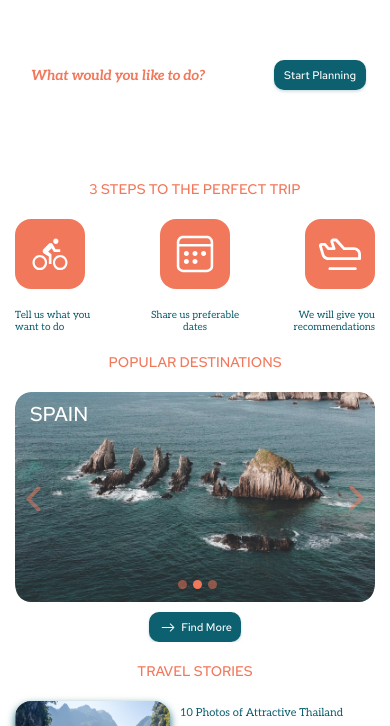
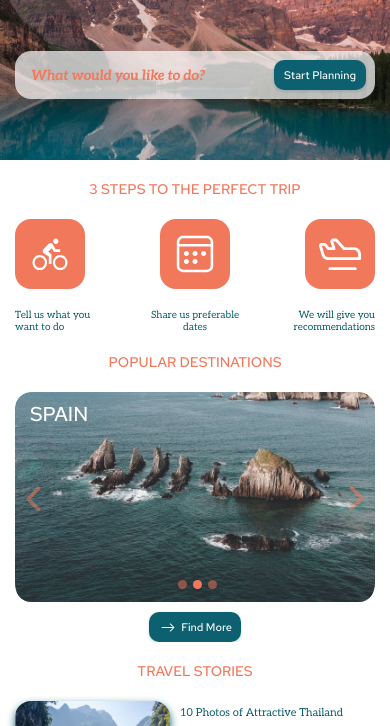
Before and after one commit to HuffPuffTuff/travelProject, a plain HTML site: page travel/index.html in a window 390 px wide. Shown: the part 91-817 px from the top of the page. Drawn offline with Linux system fonts and the light colour scheme; files whose address does not match are found by name.

Commit message:
fix: readme.md and links

```diff
--- a/travel/style.css
+++ b/travel/style.css
@@ -570,7 +570,7 @@ main {
   padding-bottom: 254px;
   padding-top: 121px;
   background-size: cover;
-  background-image: url(/huffpufftuff-JSFEPRESCHOOL2022Q2/travel/assets/preview/preview-bg.jpg);
+  background-image: url(./assets/preview/preview-bg.jpg);
   background-position: center center;
   background-repeat: no-repeat;
   width: 100%;
@@ -638,7 +638,7 @@ main {
 
 @media (max-width: 670px) {
   .preview {
-    background-image: url(/huffpufftuff-JSFEPRESCHOOL2022Q2/travel/assets/preview/mobile__bg-preview.jpg);
+    background-image: url(./assets/preview/mobile__bg-preview.jpg);
   }
 
   .form-p {
```
Also changed, not shown: 1 other file.
